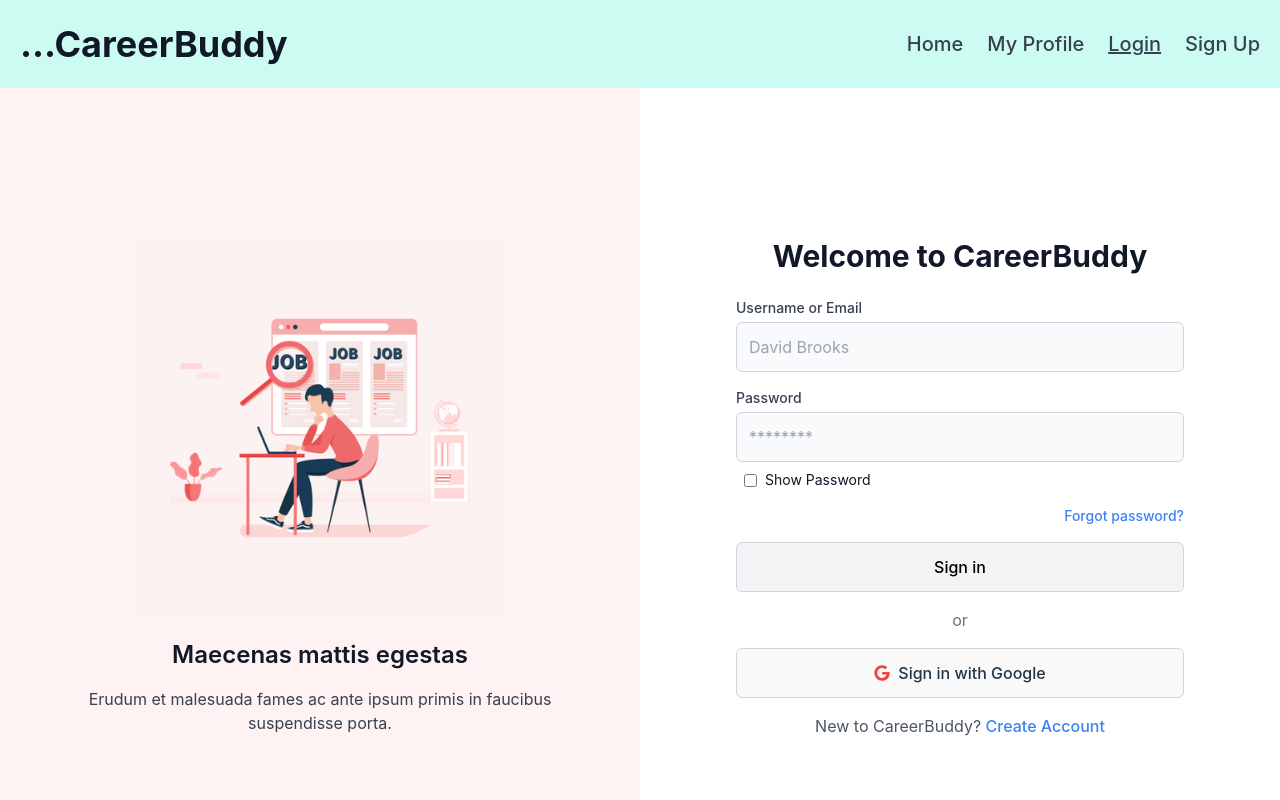
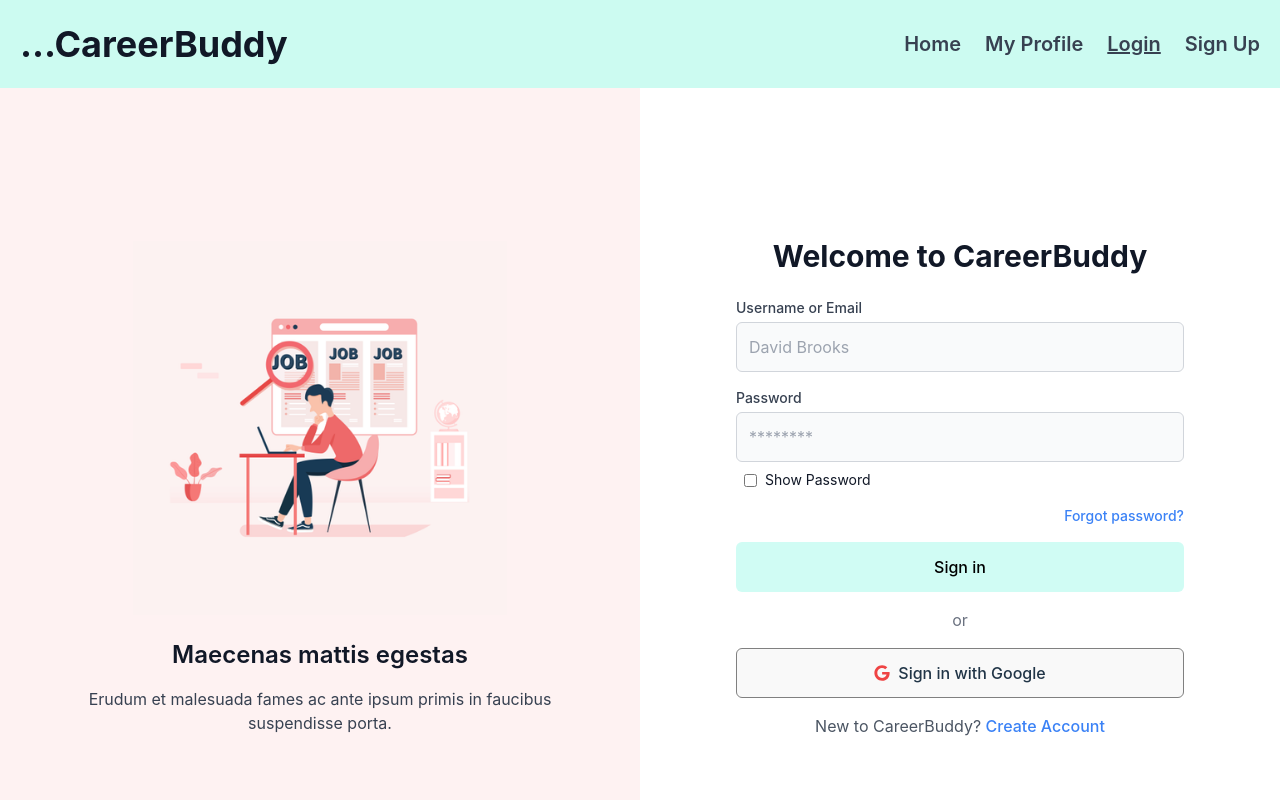
Before and after one commit to reckless-meherun/CareerBuddy_FrontEnd-CSE-3216-SDP_Project, a React (Vite) app: page /login in a window 1280 px wide. Shown: the top 800 px of the page. Built offline with nearby package versions, Linux system fonts and the light colour scheme.

Commit message:
Theme and color fixed

```diff
--- a/src/components/Header.tsx
+++ b/src/components/Header.tsx
@@ -34,26 +34,26 @@
             <div className="flex items-center space-x-6 text-lg font-medium">
                 <Link
                     to="/"
-                    className={`text-xl ${isDarkMode ? "text-gray-200 hover:text-blue-300" : "text-gray-700 hover:text-black"}`}
+                    className={`text-xl font-semibold ${isDarkMode ? "text-gray-200 hover:text-darkTeal" : "text-gray-700 hover:text-black"}`}
                 >
                     Home
                 </Link>
                 <Link
                     to="/profile"
-                    className={`text-xl ${isActive("/profile") ? "underline" : ""} ${isDarkMode ? "text-gray-200 hover:text-blue-300" : "text-gray-700 hover:text-black"}`}
+                    className={`text-xl font-semibold ${isActive("/profile") ? "underline" : ""} ${isDarkMode ? "text-gray-200 hover:text-darkTeal" : "text-gray-700 hover:text-black"}`}
                 >
                     My Profile
                 </Link>
 
                 <Link
                     to="/login"
-                    className={`text-xl ${isActive("/login") ? "underline" : ""} ${isDarkMode ? "text-gray-200 hover:text-blue-300" : "text-gray-700 hover:text-black"}`}
+                    className={`text-xl font-semibold ${isActive("/login") ? "underline" : ""} ${isDarkMode ? "text-gray-200 hover:text-darkTeal" : "text-gray-700 hover:text-black"}`}
                 >
                     Login
                 </Link>
                 <Link
                     to="/signup"
-                    className={`text-xl ${isActive("/signup") ? "underline" : ""} ${isDarkMode ? "text-gray-200 hover:text-blue-300" : "text-gray-700 hover:text-black"}`}
+                    className={`text-xl font-semibold ${isActive("/signup") ? "underline" : ""} ${isDarkMode ? "text-gray-200 hover:text-darkTeal" : "text-gray-700 hover:text-black"}`}
                 >
                     Sign Up
                 </Link>
--- a/src/pages/Home.tsx
+++ b/src/pages/Home.tsx
@@ -48,7 +48,7 @@
                         />
                         <button
                             type="submit"
-                            className="w-full sm:w-auto px-6 py-3 bg-teal-100 dark:bg-blue-700  text-black dark:text-white rounded-lg hover:bg-teal-200 dark:hover:bg-blue-800 focus:outline-none"
+                            className="w-full sm:w-auto px-6 py-3 bg-teal-100 dark:bg-[#558b88]  text-black dark:text-white rounded-lg hover:bg-[#558b88] dark:hover:bg-darkGrey focus:outline-none"
                         >
                             Search
                         </button>
--- a/src/pages/Login.tsx
+++ b/src/pages/Login.tsx
@@ -73,7 +73,7 @@
                         </div>
                         <button
                             type="submit"
-                            className={`w-full p-3 mt-4 rounded-md ${isDarkMode ? 'bg-gray-600 text-gray-200 hover:bg-gray-500' : 'bg-gray-100 text-black hover:bg-gray-200 border-gray-300'}`}
+                            className={`w-full p-3 mt-4 rounded-md ${isDarkMode ? 'bg-darkTeal text-gray-200 hover:bg-darkGrey' : 'bg-lightTeal text-black hover:bg-darkTeal'}`}
                         >
                             Sign in
                         </button>
@@ -82,7 +82,7 @@
                         </div>
                         <button
                             type="button"
-                            className={`w-full p-3 flex items-center justify-center border rounded-md mt-2 ${isDarkMode ? 'border-gray-600 bg-gray-700 text-gray-200 hover:bg-gray-600' : 'border-gray-300 hover:bg-gray-100'}`}
+                            className={`w-full p-3 flex items-center justify-center border rounded-md mt-2 ${isDarkMode ? 'bg-lightGrey text-gray-200 hover:bg-darkGrey' : 'border-lightGrey hover:bg-darkGrey'}`}
                         >
                             <FaGoogle className="text-red-500 mr-2" />
                             Sign in with Google
--- a/src/pages/MyProfile.tsx
+++ b/src/pages/MyProfile.tsx
@@ -57,8 +57,8 @@
                             />
                             <label
                                 className="absolute bottom-2 right-2 p-2 font-semibold rounded-full cursor-pointer text-xs
-                                hover:bg-[#558b88] dark:hover:bg-[#808080]
-                                bg-[#d0fcf4] dark:bg-[#558b88]
+                                bg-lightTeal dark:bg-darkTeal
+                                hover:bg-darkTeal dark:hover:bg-darkGrey
                                 text-black dark:text-white"
                             >
                                 <input type="file" className="hidden" onChange={handleImageChange} />
@@ -137,8 +137,8 @@
                     <div className="flex justify-center mt-6">
                         <button
                             className="py-3 px-8 text-black dark:text-white font-semibold rounded-lg
-                            bg-[#d0fcf4] dark:bg-[#558b88]
-                            hover:bg-[#558b88] dark:hover:bg-[#808080]"
+                            bg-lightTeal dark:bg-darkTeal
+                            hover:bg-darkTeal dark:hover:bg-darkGrey"
                         >
                             Update Profile
                         </button>
--- a/src/pages/SignUp.tsx
+++ b/src/pages/SignUp.tsx
@@ -106,7 +106,7 @@
                         </div>
                         <button
                             type="submit"
-                            className={`w-full p-3 mt-4 rounded-md ${isDarkMode ? 'bg-gray-600 text-gray-200 hover:bg-gray-500' : 'bg-gray-100 text-black hover:bg-gray-200 border-gray-300'}`}
+                            className={`w-full p-3 mt-4 rounded-md ${isDarkMode ? 'bg-darkTeal text-gray-200 hover:bg-darkGrey' : 'bg-lightTeal text-black hover:bg-darkTeal'}`}
                         >
                             Sign up
                         </button>
@@ -115,7 +115,7 @@
                         </div>
                         <button
                             type="button"
-                            className={`w-full p-3 flex items-center justify-center border rounded-md mt-2 ${isDarkMode ? 'border-gray-600 bg-gray-700 text-gray-200 hover:bg-gray-600' : 'border-gray-300 hover:bg-gray-100'}`}
+                            className={`w-full p-3 flex items-center justify-center border rounded-md mt-2 ${isDarkMode ? 'bg-lightGrey text-gray-200 hover:bg-darkGrey' : 'border-lightGrey hover:bg-darkGrey'}`}
                         >
                             <FaGoogle className="text-red-500 mr-2" />
                             Sign up with Google
--- a/tailwind.config.js
+++ b/tailwind.config.js
@@ -10,6 +10,10 @@
         primary: "#4B5563",  // Customize colors
         secondary: "#9CA3AF",
         accent: "#F59E0B",
+        lightTeal: '#d0fcf4',
+        darkTeal: '#558b88',
+        lightGrey: '#808080',
+        darkGrey: '#696969'
       },
     },
   },
```
